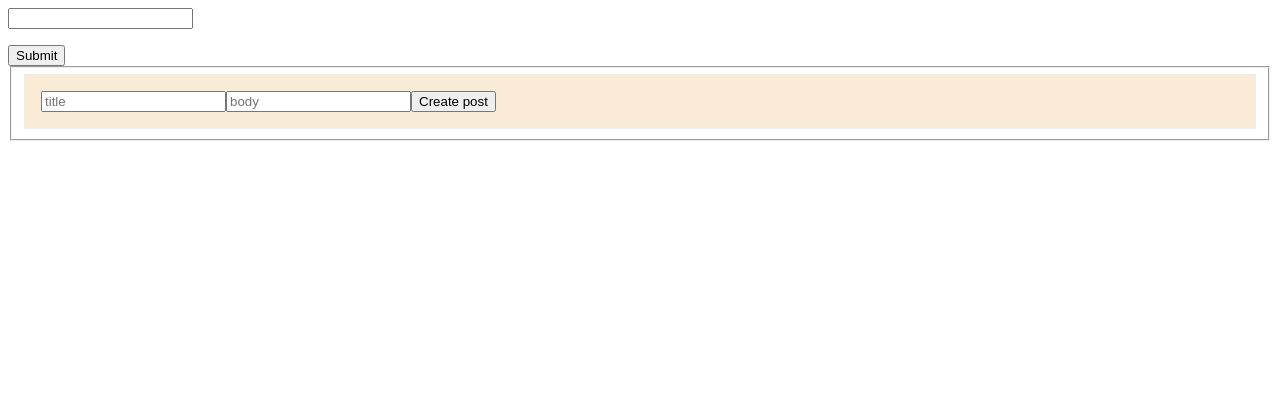
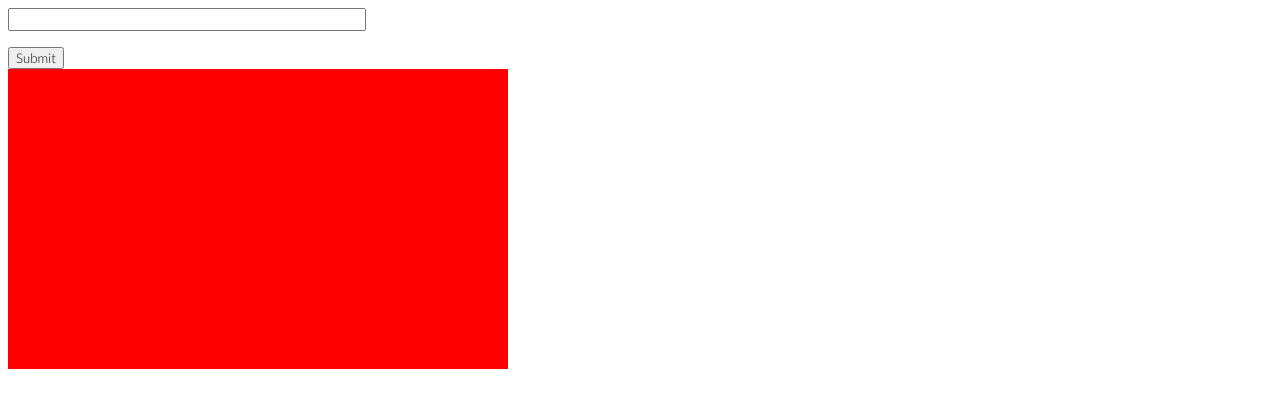
Before and after one commit to avarlamova/vuex-bookstore, a Vue app: page / in a window 1280 px wide. Shown: the top 408 px of the page. Built offline with nearby package versions, Linux system fonts and the light colour scheme.

Commit message:
initial cart component

```diff
--- a/src/App.vue
+++ b/src/App.vue
@@ -1,23 +1,29 @@
 <template>
-  <!-- <div v-for="post in allPosts" :key="post.ti">{{ post.title }}</div>
-  {{ postsCount }} -->
   <SearchBar />
-  <BookCard />
+  <Cart />
+  <!-- <BookCard /> -->
 </template>
 
 <script>
 import { mapGetters, mapActions } from "vuex";
-import BookCard from "./components/BookCard.vue";
+// import BookCard from "./components/BookCard.vue";
 import SearchBar from "./components/SearchBar.vue";
+import Cart from "./components/Cart.vue";
 export default {
   name: "App",
   computed: mapGetters(["allPosts", "postsCount"]),
   methods: mapActions(["fetchBooks"]),
   components: {
-    BookCard,
+    // BookCard,
     SearchBar,
+    Cart,
   },
 };
 </script>
 
-<style></style>
+<style>
+@import url("https://fonts.googleapis.com/css2?family=Lato:wght@300&display=swap");
+* {
+  font-family: "Lato", sans-serif;
+}
+</style>
--- /dev/null
+++ b/src/components/Cart.vue
@@ -0,0 +1,29 @@
+<template>
+  <div class="cart">
+    <span> {{ cart }} </span>
+  </div>
+</template>
+
+<script>
+import { mapGetters } from "vuex";
+
+export default {
+  data() {
+    return {
+      body: "",
+    };
+  },
+  computed: {
+    ...mapGetters(["cart"]),
+  },
+};
+</script>
+
+<style scoped>
+.cart {
+  background-color: red;
+  width: 500px;
+  height: 300px;
+  color: white;
+}
+</style>
--- a/src/components/SearchBar.vue
+++ b/src/components/SearchBar.vue
@@ -1,7 +1,7 @@
 <template>
   <form @submit="onBookSearchSubmit">
-    <input type="text" v-model="query" />
-    <ul>
+    <input type="text" v-model="query" class="autocomplete-input" />
+    <ul class="autocomplete-list">
       <li v-if="autocompleteIsActive">loading...</li>
       <div v-if="!autocompleteIsActive">
         <li
@@ -68,11 +68,30 @@ export default {
 </script>
 
 <style scoped>
+@import url("https://fonts.googleapis.com/css2?family=Lato:wght@300&display=swap");
+
 .author {
   font-weight: bold;
   color: darkblue;
 }
 .autocomplete-result {
+  list-style: none;
   cursor: pointer;
+  background-color: #eee;
+  border: 1px solid black;
+}
+.autocomplete-result:hover {
+  background-color: #4aae9b;
+  color: white;
+}
+
+.autocomplete-list {
+  margin-left: 0 !important;
+  padding: 0 !important;
+}
+
+.autocomplete-input {
+  width: 350px;
+  font-size: 14px;
 }
 </style>
--- a/src/store/index.js
+++ b/src/store/index.js
@@ -8,10 +8,14 @@ const store = createStore({
   },
   state: {
     books: [],
+    сart: [1, 2],
   },
   getters: {
-    query() {
-      return store.query;
+    cart(state) {
+      return state.cart;
+    },
+    cartCount(state) {
+      return state.cart.length;
     },
   },
 });
```
